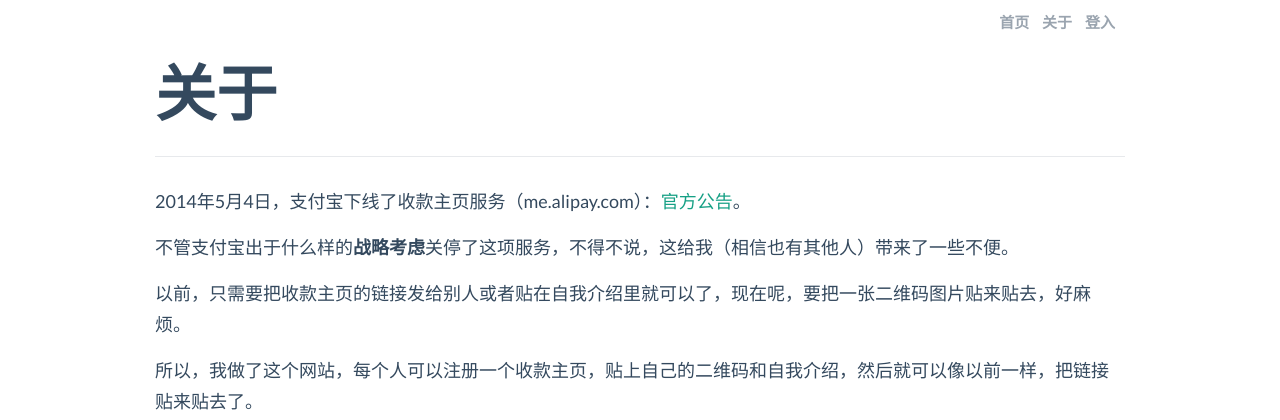
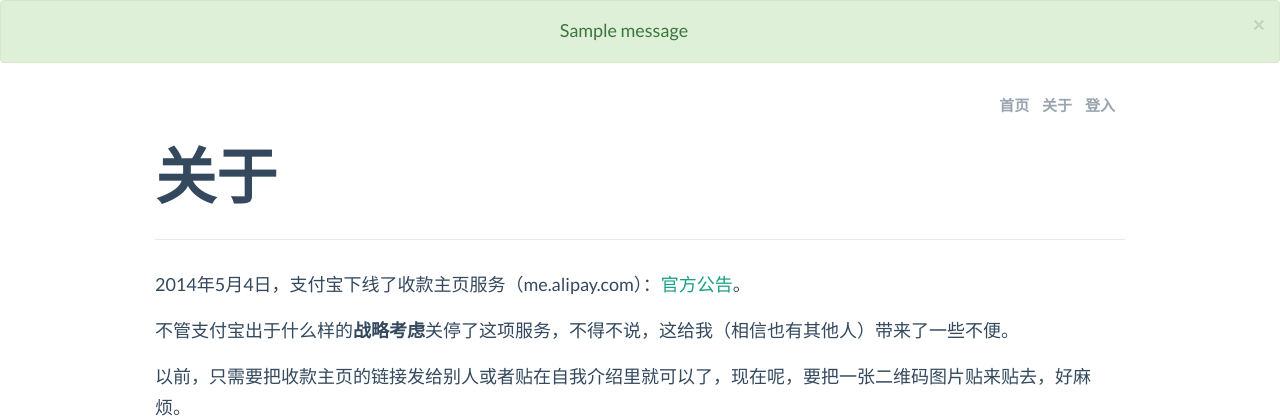
Before and after one commit to wong2/alipay-qr.com, a Flask app: page /about in a window 1280 px wide. Shown: the top 420 px of the page. Run offline with Flask 2, Linux system fonts and the light colour scheme; one stand-in notice (Sample message) is shown; some libraries are stand-ins or nearby versions.

Commit message:
flash message

```diff
--- a/app.py
+++ b/app.py
@@ -4,7 +4,9 @@ import os
 import model
 from functools import wraps
 from hashlib import sha1
-from flask import (Flask, redirect, render_template, url_for, request, session, abort, g, send_from_directory, jsonify)
+from flask import (Flask, redirect, render_template, url_for,
+        request, session, abort, g, send_from_directory,
+        jsonify, flash)
 from flask_oauthlib.client import OAuth
 
 app = Flask(__name__)
@@ -79,6 +81,7 @@ def create_profile():
         'weibo_avatar': user_data['profile_image_url'],
     }
     model.create_profile(uid, username, profile)
+    flash(u'创建成功，把这个网页分享给好友就可以了~')
     return redirect(url_for('profile', username=username))
 
 
--- a/templates/base.html
+++ b/templates/base.html
@@ -19,6 +19,9 @@
     }
     .container {
       max-width: 1000px;
+    }
+    .flash-msg {
+      text-align: center;
     }
     nav {
       font-size: 15px;
@@ -44,6 +47,14 @@
   {% block more_header %}{% endblock %}
 </head>
 <body>
+  {% with messages = get_flashed_messages() %}
+    {% if messages %}
+      <p class="flash-msg alert alert-success alert-dismissable">
+        <button type="button" class="close close-alert" data-dismiss="alert" aria-hidden="true">&times;</button>
+        <span>{{messages[0]}}</span>
+      </p>
+    {% endif %}
+  {% endwith %}
   <div class="container">
     <nav class="pull-right">
       <a href="{{url_for('index')}}">首页</a>
@@ -58,6 +69,11 @@
     <footer><a href="http://wong2.me">♥ Created by wong2</a> • <a href="/wong2" class="beer">请我喝啤酒</a></footer>
   </div>
   <script type="text/javascript" src="http://cdn.staticfile.org/jquery/2.1.1-rc2/jquery.min.js"></script>
+  <script type="text/javascript">
+    $('.close-alert').click(function(){
+      $(this).parent().remove();
+    });
+  </script>
   {% block more_footer %}{% endblock %}
 </body>
 </html>
```
